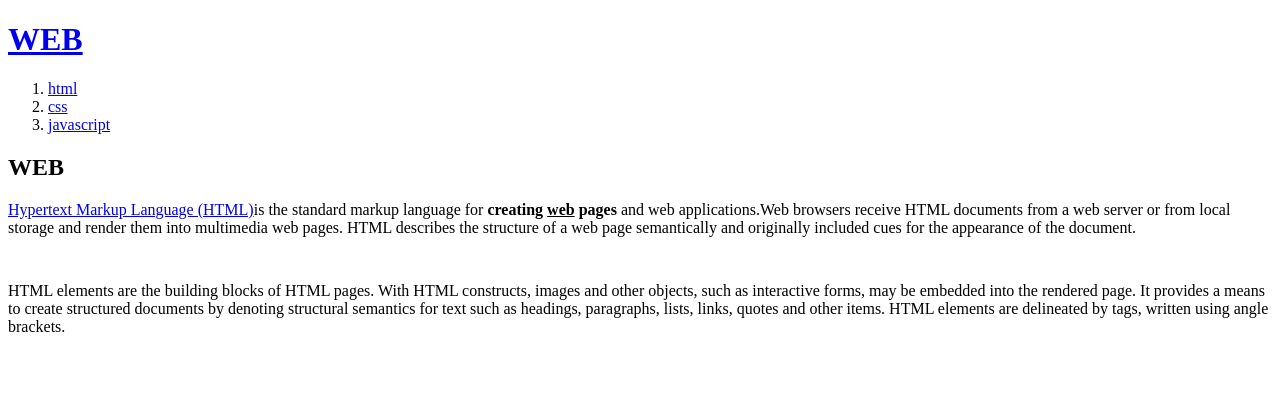
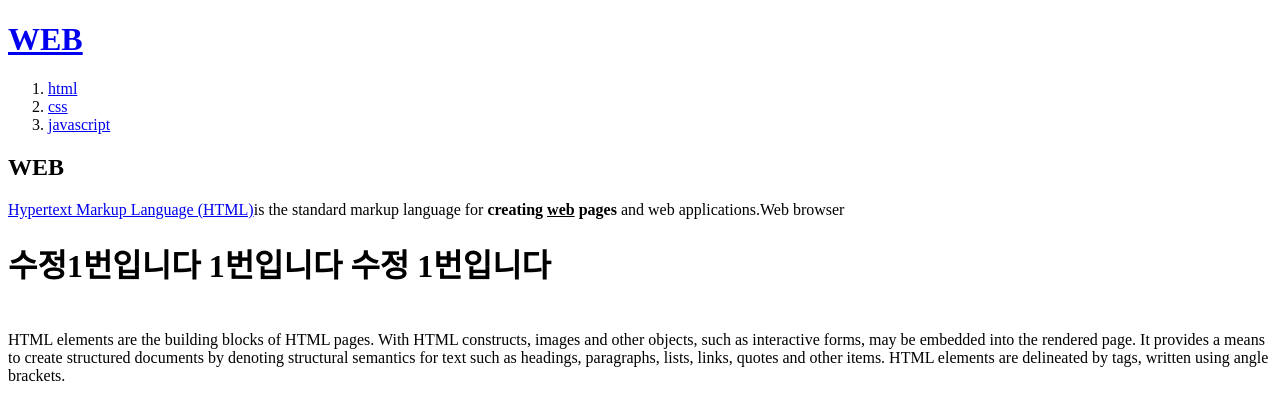
Before and after one commit to eunasin7/website-code, a plain HTML site: page index.html in a window 1280 px wide. Drawn offline with Linux system fonts and the light colour scheme.

Commit message:
Add files via upload

```diff
--- a/index.html
+++ b/index.html
@@ -18,10 +18,7 @@
       <a href="naver.com" title="네이버">Hypertext Markup Language (HTML)</a>is
       the standard markup language for
       <strong>creating <u>web</u> pages</strong> and web applications.Web
-      browsers receive HTML documents from a web server or from local storage
-      and render them into multimedia web pages. HTML describes the structure of
-      a web page semantically and originally included cues for the appearance of
-      the document.
+      browser<h1>수정1번입니다 1번입니다 수정 1번입니다</h1>
     </p>
     <p style="margin-top: 45px">
       HTML elements are the building blocks of HTML pages. With HTML constructs,
```
